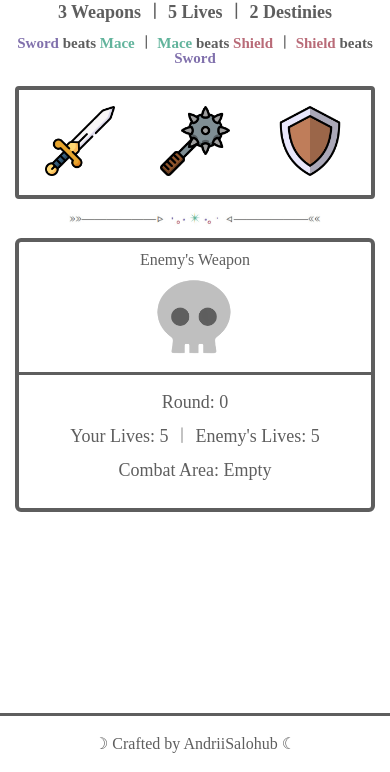
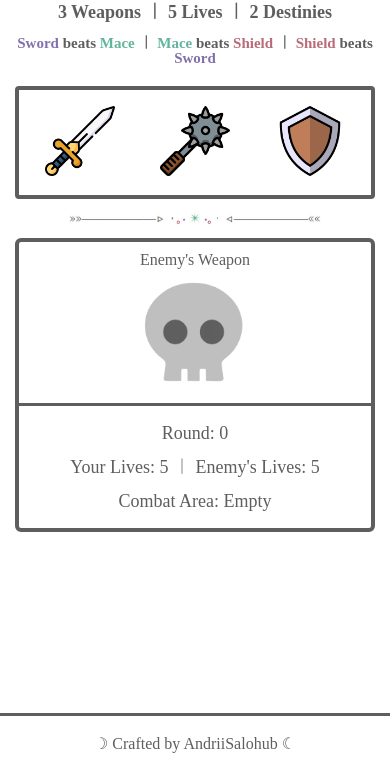
Before and after one commit to AndriiSalohub/sword-mace-shield, a website built with Vite: page index.html in a window 390 px wide. Shown: the part 72-844 px from the top of the page. Built offline with nearby package versions, Linux system fonts and the light colour scheme; a web font is replaced by a local one.

Commit message:
Changed styles for game status section

```diff
--- a/src/scss/style.scss
+++ b/src/scss/style.scss
@@ -109,22 +109,21 @@ body {
     &__status {
         border: 4px solid var(--border-color);
         border-radius: 6px;
-        display: grid;
-        grid-template-columns: 1fr 3fr;
+        display: flex;
     }
 
     &__opponent {
-        padding: 20px 20px;
         border-right: 4px solid var(--border-color);
+        padding: 10px 20px;
         &-title {
             text-align: center;
             margin-bottom: 5px;
         }
         &-choose {
-            width: 100px;
-            height: auto;
             display: block;
             margin: 0 auto;
+            width: 120px;
+            height: 120px;
         }
     }
 
@@ -193,17 +192,12 @@ body {
         }
 
         &__status {
-            grid-template-columns: 1fr;
-            grid-template-rows: 1fr 1fr;
+            flex-direction: column;
         }
 
         &__opponent {
             border-right: none;
             border-bottom: 3px solid var(--border-color);
-
-            &-choose {
-                width: 90px;
-            }
         }
 
         &__info {
```
